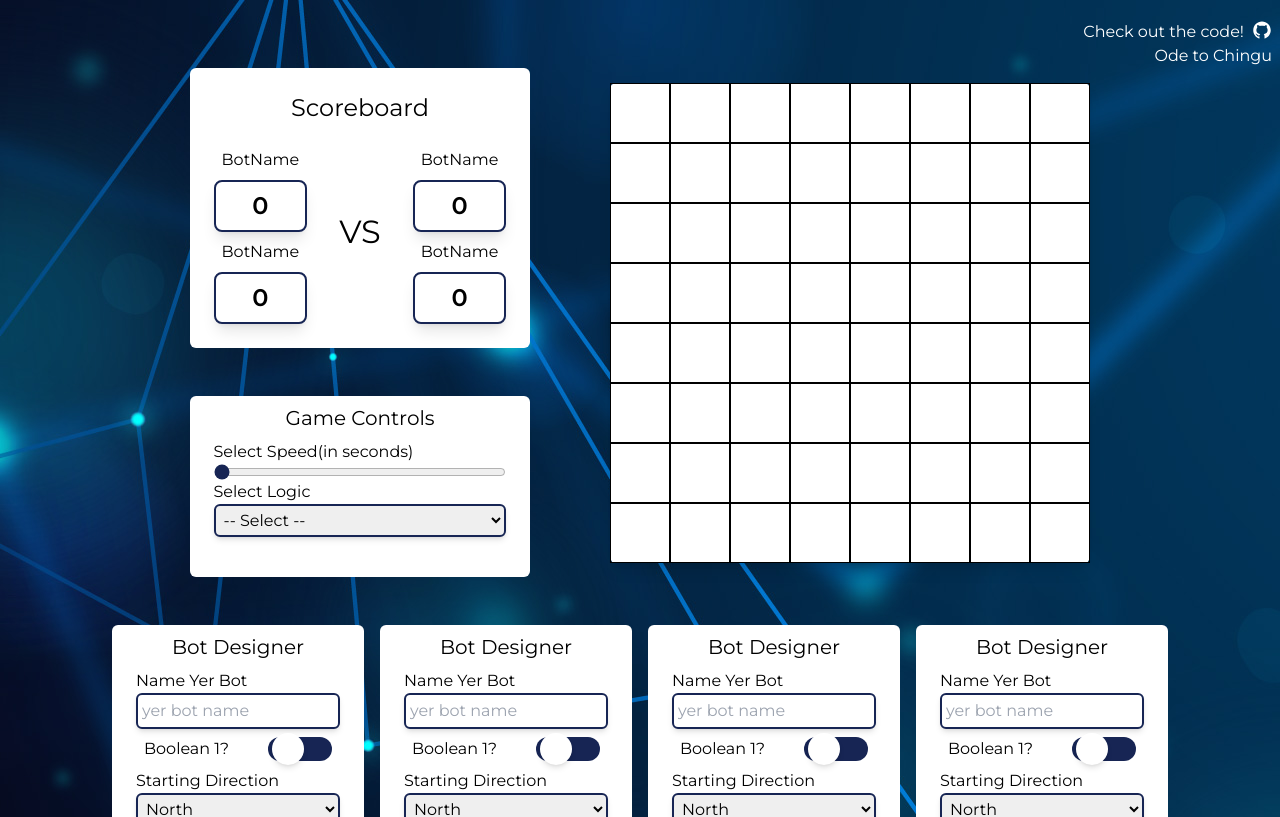
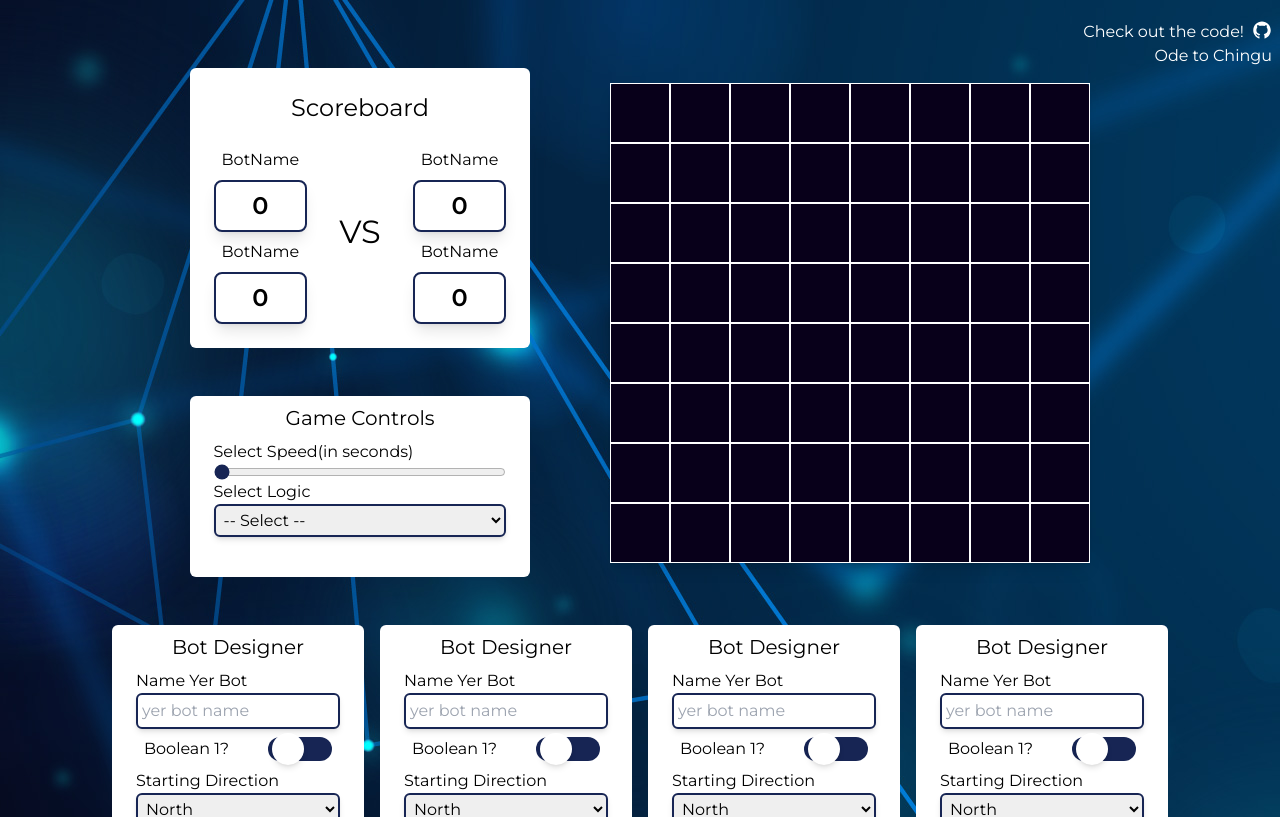
Before and after one commit to chingu-voyages/v44-tier2-team-26, a Next.js app: page /game in a window 1280 px wide. Shown: the top 817 px of the page. Built offline with nearby package versions, Linux system fonts and the light colour scheme.

Commit message:
updated styling

```diff
--- a/components/Arena.jsx
+++ b/components/Arena.jsx
@@ -5,71 +5,71 @@ import React from "react";
 function Arena() {
   return (
     <div className="flex justify-center items-center">
-      <ul className="h-[30rem] w-[30rem] grid grid-cols-8 bg-white rounded-md shadow-lg text-black">
-        <li className="border-[1px] border-black"></li>
-        <li className="border-[1px] border-black"></li>
-        <li className="border-[1px] border-black"></li>
-        <li className="border-[1px] border-black"></li>
-        <li className="border-[1px] border-black"></li>
-        <li className="border-[1px] border-black"></li>
-        <li className="border-[1px] border-black"></li>
-        <li className="border-[1px] border-black"></li>
-        <li className="border-[1px] border-black"></li>
-        <li className="border-[1px] border-black"></li>
-        <li className="border-[1px] border-black"></li>
-        <li className="border-[1px] border-black"></li>
-        <li className="border-[1px] border-black"></li>
-        <li className="border-[1px] border-black"></li>
-        <li className="border-[1px] border-black"></li>
-        <li className="border-[1px] border-black"></li>
-        <li className="border-[1px] border-black"></li>
-        <li className="border-[1px] border-black"></li>
-        <li className="border-[1px] border-black"></li>
-        <li className="border-[1px] border-black"></li>
-        <li className="border-[1px] border-black"></li>
-        <li className="border-[1px] border-black"></li>
-        <li className="border-[1px] border-black"></li>
-        <li className="border-[1px] border-black"></li>
-        <li className="border-[1px] border-black"></li>
-        <li className="border-[1px] border-black"></li>
-        <li className="border-[1px] border-black"></li>
-        <li className="border-[1px] border-black"></li>
-        <li className="border-[1px] border-black"></li>
-        <li className="border-[1px] border-black"></li>
-        <li className="border-[1px] border-black"></li>
-        <li className="border-[1px] border-black"></li>
-        <li className="border-[1px] border-black"></li>
-        <li className="border-[1px] border-black"></li>
-        <li className="border-[1px] border-black"></li>
-        <li className="border-[1px] border-black"></li>
-        <li className="border-[1px] border-black"></li>
-        <li className="border-[1px] border-black"></li>
-        <li className="border-[1px] border-black"></li>
-        <li className="border-[1px] border-black"></li>
-        <li className="border-[1px] border-black"></li>
-        <li className="border-[1px] border-black"></li>
-        <li className="border-[1px] border-black"></li>
-        <li className="border-[1px] border-black"></li>
-        <li className="border-[1px] border-black"></li>
-        <li className="border-[1px] border-black"></li>
-        <li className="border-[1px] border-black"></li>
-        <li className="border-[1px] border-black"></li>
-        <li className="border-[1px] border-black"></li>
-        <li className="border-[1px] border-black"></li>
-        <li className="border-[1px] border-black"></li>
-        <li className="border-[1px] border-black"></li>
-        <li className="border-[1px] border-black"></li>
-        <li className="border-[1px] border-black"></li>
-        <li className="border-[1px] border-black"></li>
-        <li className="border-[1px] border-black"></li>
-        <li className="border-[1px] border-black"></li>
-        <li className="border-[1px] border-black"></li>
-        <li className="border-[1px] border-black"></li>
-        <li className="border-[1px] border-black"></li>
-        <li className="border-[1px] border-black"></li>
-        <li className="border-[1px] border-black"></li>
-        <li className="border-[1px] border-black"></li>
-        <li className="border-[1px] border-black"></li>
+      <ul className="h-[30rem] w-[30rem] grid grid-cols-8 bg-[#08001A] rounded-md shadow-lg text-black">
+        <li className="border-[1px] border-white"></li>
+        <li className="border-[1px] border-white"></li>
+        <li className="border-[1px] border-white"></li>
+        <li className="border-[1px] border-white"></li>
+        <li className="border-[1px] border-white"></li>
+        <li className="border-[1px] border-white"></li>
+        <li className="border-[1px] border-white"></li>
+        <li className="border-[1px] border-white"></li>
+        <li className="border-[1px] border-white"></li>
+        <li className="border-[1px] border-white"></li>
+        <li className="border-[1px] border-white"></li>
+        <li className="border-[1px] border-white"></li>
+        <li className="border-[1px] border-white"></li>
+        <li className="border-[1px] border-white"></li>
+        <li className="border-[1px] border-white"></li>
+        <li className="border-[1px] border-white"></li>
+        <li className="border-[1px] border-white"></li>
+        <li className="border-[1px] border-white"></li>
+        <li className="border-[1px] border-white"></li>
+        <li className="border-[1px] border-white"></li>
+        <li className="border-[1px] border-white"></li>
+        <li className="border-[1px] border-white"></li>
+        <li className="border-[1px] border-white"></li>
+        <li className="border-[1px] border-white"></li>
+        <li className="border-[1px] border-white"></li>
+        <li className="border-[1px] border-white"></li>
+        <li className="border-[1px] border-white"></li>
+        <li className="border-[1px] border-white"></li>
+        <li className="border-[1px] border-white"></li>
+        <li className="border-[1px] border-white"></li>
+        <li className="border-[1px] border-white"></li>
+        <li className="border-[1px] border-white"></li>
+        <li className="border-[1px] border-white"></li>
+        <li className="border-[1px] border-white"></li>
+        <li className="border-[1px] border-white"></li>
+        <li className="border-[1px] border-white"></li>
+        <li className="border-[1px] border-white"></li>
+        <li className="border-[1px] border-white"></li>
+        <li className="border-[1px] border-white"></li>
+        <li className="border-[1px] border-white"></li>
+        <li className="border-[1px] border-white"></li>
+        <li className="border-[1px] border-white"></li>
+        <li className="border-[1px] border-white"></li>
+        <li className="border-[1px] border-white"></li>
+        <li className="border-[1px] border-white"></li>
+        <li className="border-[1px] border-white"></li>
+        <li className="border-[1px] border-white"></li>
+        <li className="border-[1px] border-white"></li>
+        <li className="border-[1px] border-white"></li>
+        <li className="border-[1px] border-white"></li>
+        <li className="border-[1px] border-white"></li>
+        <li className="border-[1px] border-white"></li>
+        <li className="border-[1px] border-white"></li>
+        <li className="border-[1px] border-white"></li>
+        <li className="border-[1px] border-white"></li>
+        <li className="border-[1px] border-white"></li>
+        <li className="border-[1px] border-white"></li>
+        <li className="border-[1px] border-white"></li>
+        <li className="border-[1px] border-white"></li>
+        <li className="border-[1px] border-white"></li>
+        <li className="border-[1px] border-white"></li>
+        <li className="border-[1px] border-white"></li>
+        <li className="border-[1px] border-white"></li>
+        <li className="border-[1px] border-white"></li>
       </ul>
     </div>
   );
```
